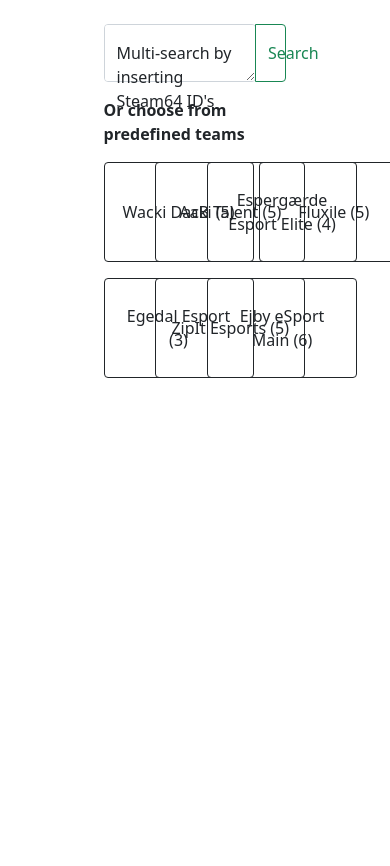
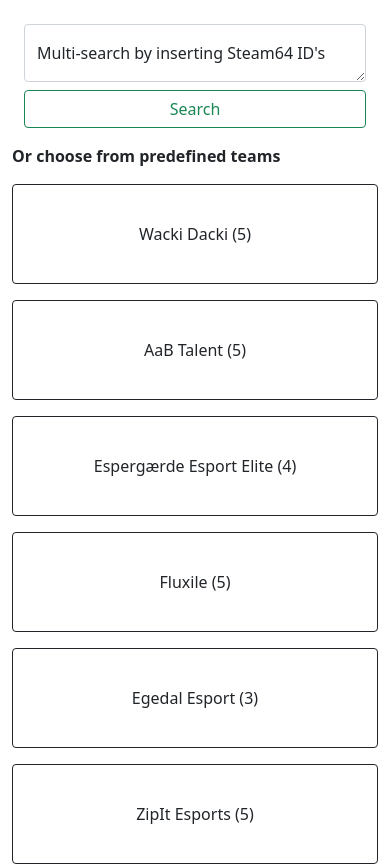
Before and after one commit to Ali-Ozturk/csgo-team-analyzer, a React (Create React App) app: page / in a window 390 px wide. Shown: the top 866 px of the page. Before the commit the page ends 844 px from the top, so only its background shows below. Built offline with nearby package versions, Linux system fonts and the light colour scheme; no server answers.

Commit message:
Made frontpage more responsive

```diff
--- a/package.json
+++ b/package.json
@@ -12,6 +12,7 @@
     "@types/react-dom": "^18.0.4",
     "axios": "^0.27.2",
     "bootstrap": "^5.1.3",
+    "dotenv": "^16.4.5",
     "immutability-helper": "^3.1.1",
     "react": "^18.1.0",
     "react-bootstrap": "^2.4.0",
--- a/src/App.tsx
+++ b/src/App.tsx
@@ -1,85 +1,88 @@
-import React, {useEffect} from 'react';
-import {Team} from "./models/Models";
-import {
-    TEAMS
-} from "./data/TeamData";
+import React from 'react';
+import { Team } from "./models/Models";
+import { TEAMS } from "./data/TeamData";
 import TeamLayout from "./components/TeamLayout";
-import {Button, Container, FloatingLabel, Form, InputGroup} from "react-bootstrap";
+import { Button, Container, FloatingLabel, Form, Row, Col } from "react-bootstrap";
 import Loading from "./components/Loading";
-import {useGlobalState} from "./contexts/GlobalStateContext";
-import API from "./util/API";
+import { useGlobalState } from "./contexts/GlobalStateContext";
 import styled from "styled-components";
-import {extractSteamIDs} from "./util/Convertions";
+import { extractSteamIDs } from "./util/Convertions";
 
 function App() {
-    const {state, dispatch} = useGlobalState();
+    const { state } = useGlobalState();
     const [team, setTeam] = React.useState<Team | undefined>(undefined);
     const [search, setSearch] = React.useState<string>("");
 
     const onSearch = () => {
-        const extractedIds = extractSteamIDs(search)
+        const extractedIds = extractSteamIDs(search);
 
         const tempTeam: Team = {
             name: 'Search results',
             steam_ids: extractedIds,
-        }
+        };
 
         setTeam(tempTeam);
-    }
+    };
 
     return (
         <Container className={'pt-4'}>
-            <div className={'d-flex align-items-center flex-column w-50 m-auto'}>
+            <div className="m-auto" style={{ maxWidth: '800px' }}>
+                <div className={'d-flex align-items-center flex-column'}>
                     {!team && <>
-                    <InputGroup className="mb-3">
-                        <FloatingLabel controlId="steamidTextarea" label="Multi-search by inserting Steam64 ID's"
-                                       className={'col-10'}>
+                        <Row className="mb-3 w-100">
+                            <Col xs={12} sm={9}>
+                                <FloatingLabel controlId="steamidTextarea" label="Multi-search by inserting Steam64 ID's">
                                     <Form.Control
                                         as="textarea"
-                                placeholder="Search by Steam64 ID (comma seperated)"
+                                        rows={1}
+                                        placeholder="Search by Steam64 ID (comma separated)"
                                         onChange={(e) => setSearch(e.target.value)}
                                     />
                                 </FloatingLabel>
-                        <Button onClick={onSearch} variant="outline-success" id="button-addon2" className={'col-2'}>
+                            </Col>
+                            <Col xs={12} sm={3} className="d-flex align-items-end mt-2 mt-sm-0">
+                                <Button onClick={onSearch} variant="outline-success h-100" className="w-100">
                                     Search
                                 </Button>
-                    </InputGroup>
-
+                            </Col>
+                        </Row>
 
                         <div className={'w-100'}>
-                        <p className={''}><strong>Or choose from predefined teams</strong></p>
+                            <p><strong>Or choose from predefined teams</strong></p>
 
-                            <div className="row">
+                            <Row>
                                 {TEAMS.map((team, key) => {
                                     return (
-                                        <div className="col-3 mb-3" key={key}>
+                                        <Col xs={12} sm={6} md={4} lg={3} className="mb-3 d-flex align-items-stretch" key={key}>
                                             <StyledButton variant="outline-dark" onClick={() => setTeam(team)}>
                                                 {team.name} ({team.steam_ids.length})
                                             </StyledButton>
-                                        </div>
+                                        </Col>
                                     );
                                 })}
-                            </div>
-
+                            </Row>
                         </div>
                     </>}
                 </div>
 
-            <TeamLayout team={team}/>
+                <TeamLayout team={team} />
 
-            <Loading loading={state.loading}/>
+                <Loading loading={state.loading} />
+            </div>
         </Container>
     );
 }
 
 const StyledButton = styled(Button)`
-  flex-grow: 1;
-  height: 100px; /* Fixed height */
-  min-width: 150px; /* Fixed width */
+  width: 100%;
+  min-height: 100px;
   display: flex;
   justify-content: center;
   align-items: center;
   text-align: center;
+  overflow: hidden;
+  white-space: nowrap;
+  text-overflow: ellipsis;
 `;
 
 export default App;
```
Also changed, not shown: 2 other files (tests, documents, lock files or other folders). Lines whose indentation alone changed are shown as unchanged.
